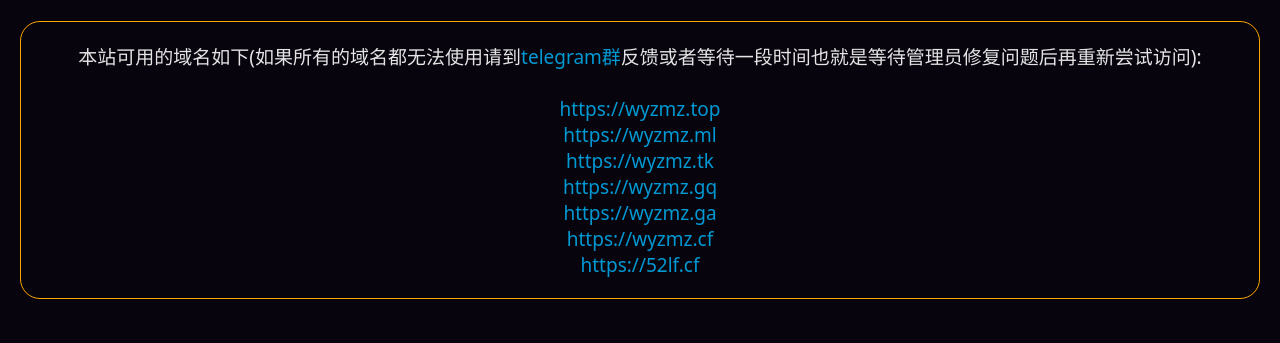
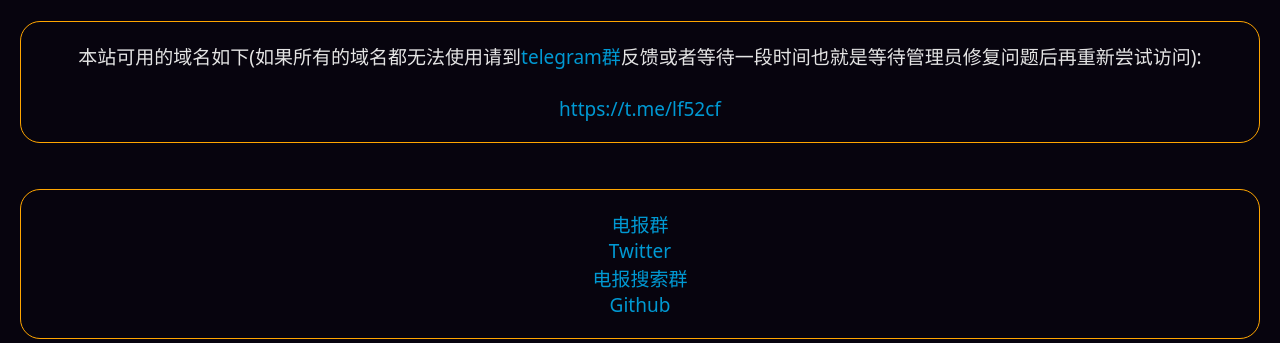
Before and after one commit to wyzmz/wyzmz.github.io, a plain HTML site: page index.html in a window 1280 px wide. Shown: the part 440-783 px from the top of the page. Drawn offline with Linux system fonts and the light colour scheme.

Commit message:
Update index.html

```diff
--- a/index.html
+++ b/index.html
@@ -82,13 +82,13 @@
 <!--                <ul id="menu-primary" class="nav navbar-nav navbar-right">-->
 
 <!--                    <li class="menu-item menu-item-type-post_type menu-item-object-page menu-item-has-children dropdown">-->
-<!--                        <a href="https://wyzmz.top/pc/" target="_blank" class="dropdown-toggle">电脑软件</a></li>-->
+<!--                        <a href="https://t.me/lf52cf" target="_blank" class="dropdown-toggle">电脑软件</a></li>-->
 <!--                    <li class="menu-item menu-item-type-post_type menu-item-object-page menu-item-has-children dropdown">-->
-<!--                        <a href="https://wyzmz.top/shouji/" target="_blank" class="dropdown-toggle">手机软件</a></li>-->
+<!--                        <a href="https://t.me/lf52cf" target="_blank" class="dropdown-toggle">手机软件</a></li>-->
 <!--                    <li class="menu-item menu-item-type-post_type menu-item-object-page menu-item-has-children dropdown">-->
-<!--                        <a href="https://wyzmz.top/video/" target="_blank" class="dropdown-toggle">视频教程</a></li>-->
+<!--                        <a href="https://t.me/lf52cf" target="_blank" class="dropdown-toggle">视频教程</a></li>-->
 <!--                    <li class="menu-item menu-item-type-post_type menu-item-object-page menu-item-has-children dropdown">-->
-<!--                        <a href="https://wyzmz.top/xitong/" target="_blank" class="dropdown-toggle">系统下载</a></li>-->
+<!--                        <a href="https://t.me/lf52cf" target="_blank" class="dropdown-toggle">系统下载</a></li>-->
 
 
 <!--                </ul>-->
@@ -104,7 +104,7 @@
     <div class="container">
         <div class="splash">
             <div class="content">
-                <a href="https://wyzmz.top/" target="_blank"><img src="./img/logo.png" alt="我要找妹子"
+                <a href="https://t.me/lf52cf" target="_blank"><img src="./img/logo.png" alt="我要找妹子"
                                                                   id="qq" class="wow fadeInDown animated"
                                                                   style="visibility: visible; animation-name: fadeInDown;"></a>
                 <h1 class="wow fadeIn animated" data-wow-delay="750ms"
@@ -116,13 +116,7 @@
                    style="width:100%;border:1px solid orange;padding:20px;border-radius:20px;visibility: visible; animation-delay: 1250ms; animation-name: fadeIn;">
                     本站可用的域名如下(如果所有的域名都无法使用请到<a
                         href="https://t.me/lf52cf">telegram群</a>反馈或者等待一段时间也就是等待管理员修复问题后再重新尝试访问):<br><br>
-                    <a href="https://wyzmz.top">https://wyzmz.top</a><br>
-                    <a href="https://wyzmz.ml">https://wyzmz.ml</a><br>
-                    <a href="https://wyzmz.tk">https://wyzmz.tk</a><br>
-                    <a href="https://wyzmz.gq">https://wyzmz.gq</a><br>
-                    <a href="https://wyzmz.ga">https://wyzmz.ga</a><br>
-                    <a href="https://wyzmz.cf">https://wyzmz.cf</a><br>
-                    <a href="https://52lf.cf">https://52lf.cf</a><br>
+                    <a href="https://t.me/lf52cf">https://t.me/lf52cf</a><br>
                 </p>
                 <p class="description wow fadeIn animated" data-wow-delay="1250ms"
                    style="width:100%;border:1px solid orange;padding:20px;border-radius:20px;visibility: visible; animation-delay: 1250ms; animation-name: fadeIn;">
@@ -133,7 +127,7 @@
                        target="_blank">Github</a>
                 </p>
                 <div style="width: 100%;bottom: 30px;box-sizing: border-box;left: 0;">Copyright © 2021 <a
-                        href="https://wyzmz.top">我要找妹子</a> . All Rights Reserved.
+                        href="https://t.me/lf52cf">我要找妹子</a> . All Rights Reserved.
                 </div>
             </div>
         </div>
```
